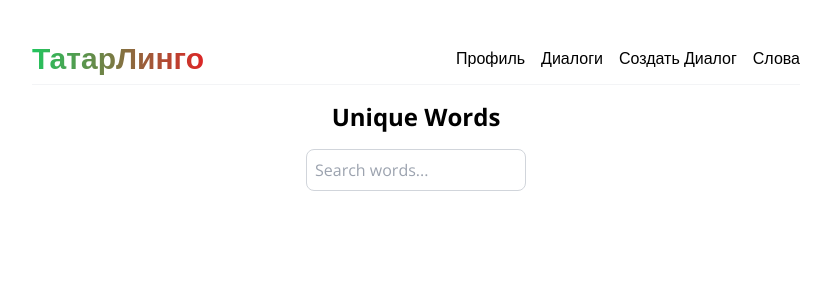
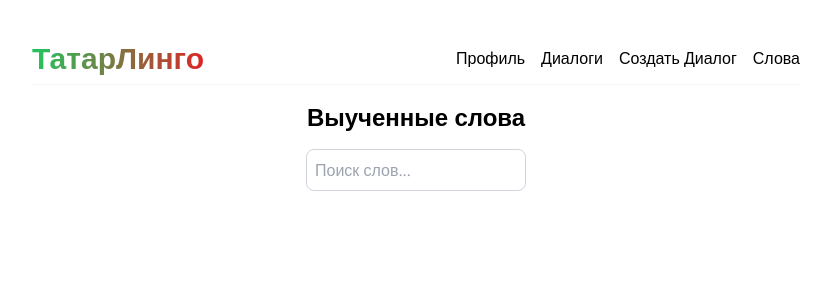
Before and after one commit to nikolina2k/language-app-front, a React (Vite) app: page /word-list in a window 1280 px wide. Shown: the top 300 px of the page, without its empty margins (224-1055 px from the left). Built offline with nearby package versions, Linux system fonts and the light colour scheme.

Commit message:
Fix translation

```diff
--- a/src/components/Words/WordList.jsx
+++ b/src/components/Words/WordList.jsx
@@ -58,11 +58,11 @@
 
     return (
         <div className="max-w-screen-lg mx-auto p-4">
-            <h2 className="text-2xl font-semibold mb-4">Unique Words</h2>
+            <h2 className="text-2xl font-semibold mb-4">Выученные слова</h2>
             <div className="mb-4">
                 <input
                     type="text"
-                    placeholder="Search words..."
+                    placeholder="Поиск слов..."
                     className="border border-gray-300 p-2 rounded-lg"
                     value={filter}
                     onChange={handleFilterChange}
```
